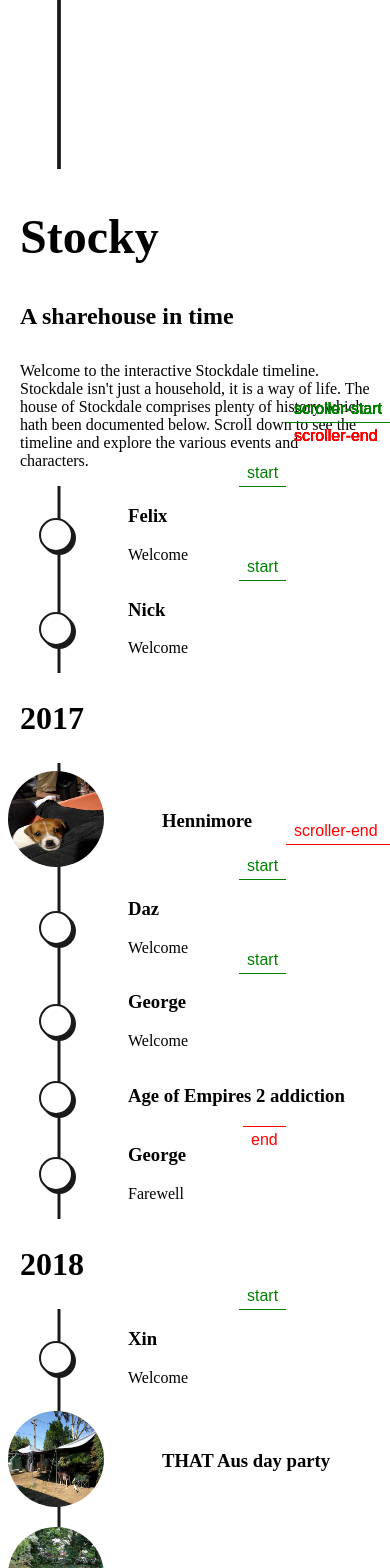
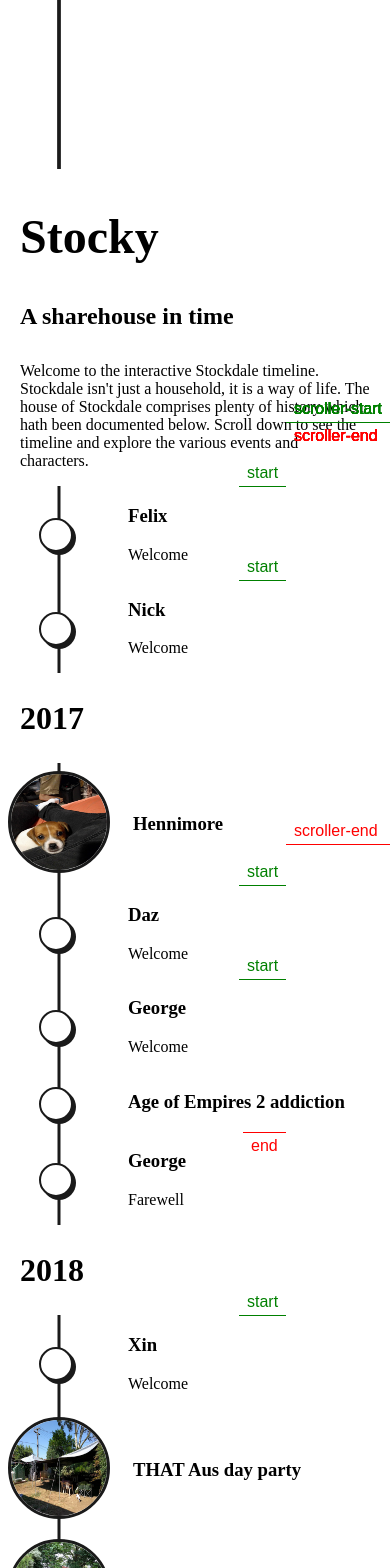
Before and after one commit to DarrenXu94/vue-stocky, a Vue app: page / in a window 390 px wide. Shown: the top 1568 px of the page. Built offline with nearby package versions, Linux system fonts and the light colour scheme; a web font is replaced by a local one.

Commit message:
Mobile spacing and desktop char spacing

```diff
--- a/src/components/characters/Character.vue
+++ b/src/components/characters/Character.vue
@@ -32,9 +32,16 @@ export default defineComponent({
 });
 </script>
 <style lang="scss">
+@import '../../styles/mixins';
+
 .character {
   position: absolute;
   top: v-bind(offsetTop);
+
+  @include for-tablet-portrait-up {
+    top: calc(1.5 * v-bind(offsetTop));
+    right: 15vw;
+  }
 
   display: flex;
   flex-direction: column;
@@ -46,5 +53,13 @@ export default defineComponent({
     height: 40px;
     object-fit: scale-down;
   }
+
+  @include for-tablet-portrait-up {
+    img {
+      width: 75px;
+      height: 75px;
+      object-fit: scale-down;
+    }
+  }
 }
 </style>
--- a/src/components/nodes/Node.vue
+++ b/src/components/nodes/Node.vue
@@ -54,6 +54,8 @@ export default defineComponent({
     max-width: 700px;
     height: 300px;
     margin: 8px;
+    border: 3px solid var(--primary-color);
+
 
     @include for-phone-only {
       height: 96px;
--- a/src/components/nodes/variants/EventNode.vue
+++ b/src/components/nodes/variants/EventNode.vue
@@ -9,7 +9,7 @@
     </div>
     <div class="event-node-padding" v-if="!nodeData.pics"></div>
 
-    <div class="event-node-text">
+    <div class="event-node-text" :class="{               noSpacing: nodeData.pics               }">
       <div class="event-node-text-content">
         <h3>{{ nodeData.title }}</h3>
       </div>
@@ -47,6 +47,9 @@ export default defineComponent({
   &-text {
     padding-left: var(--timeline-spacing);
 
+    &.noSpacing {
+      padding-left: 15px;
+    }
   }
 
   &-padding {
--- a/src/style.scss
+++ b/src/style.scss
@@ -15,6 +15,7 @@
   --intro-padding: 30vh;
   @include for-phone-only {
     --intro-padding: 20vh;
+
   }
 
 }
```
